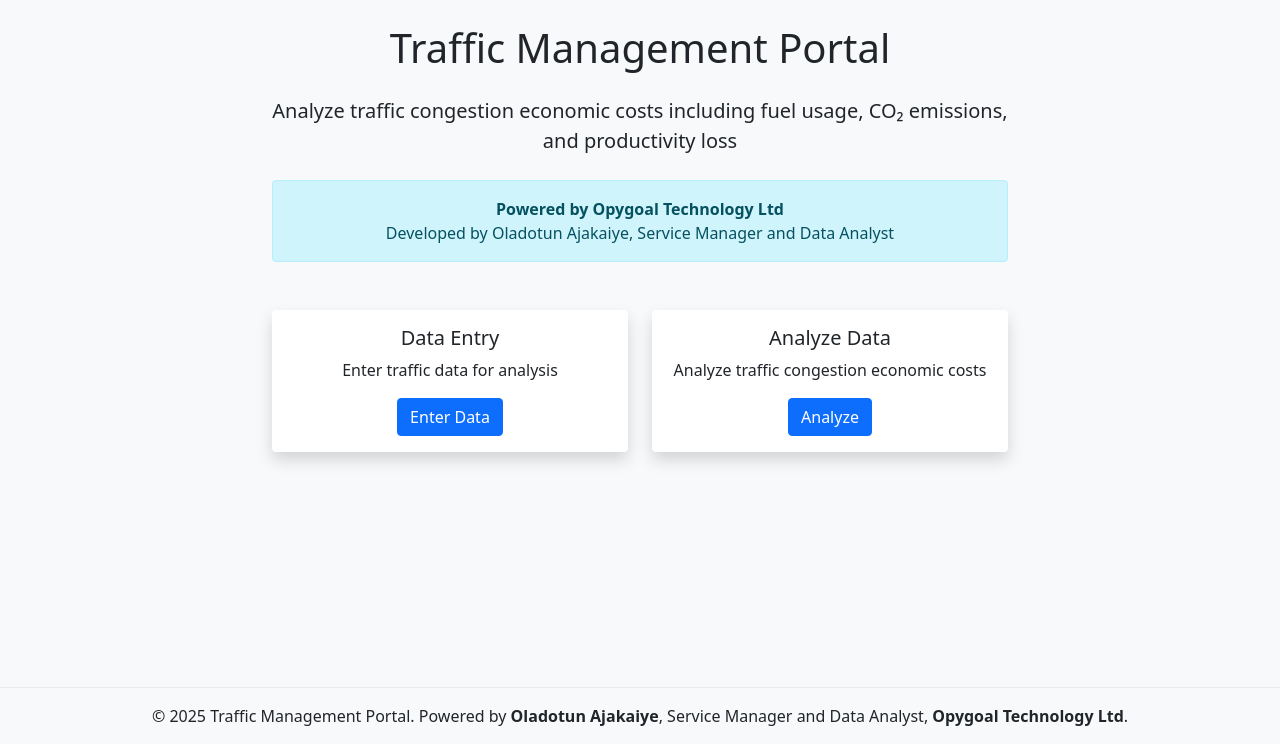
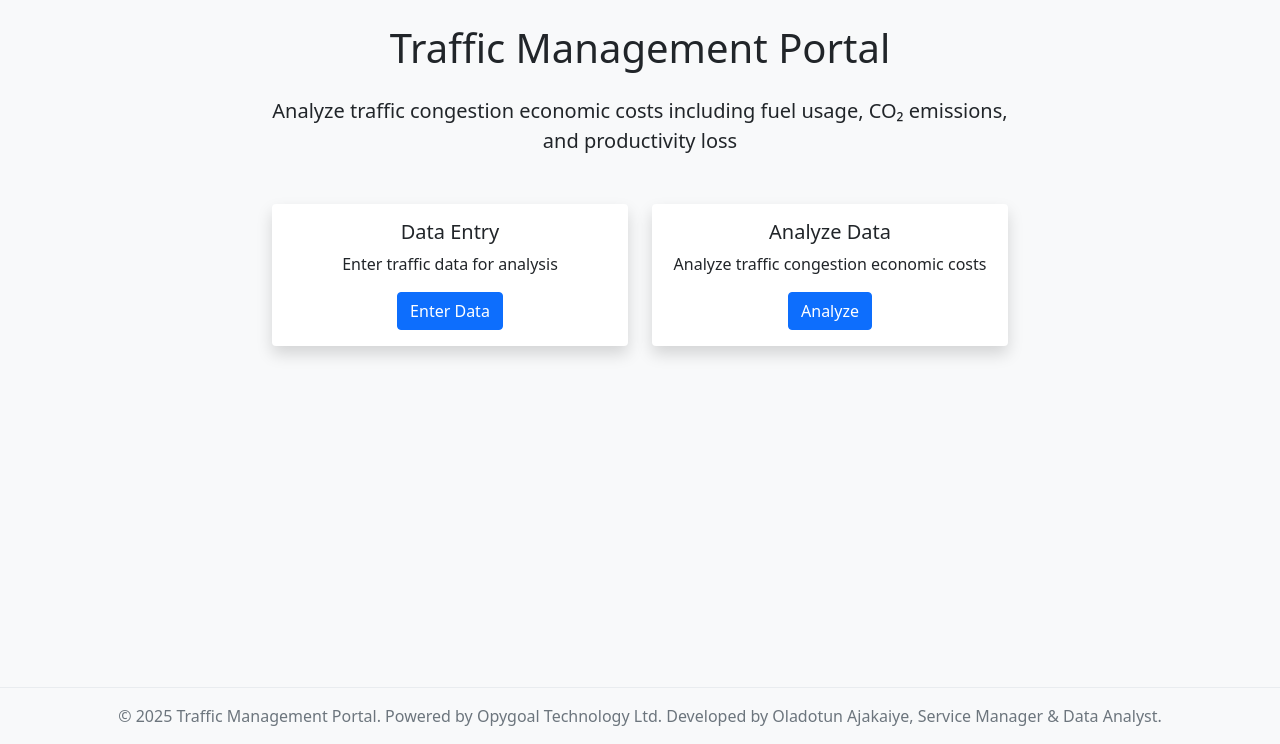
Before and after one commit to Stevenson80/Traffic_Management_Project, a Flask app: page / in a window 1280 px wide. Shown: the part 56-800 px from the top of the page. Run offline with Flask 3, Linux system fonts and the light colour scheme.

Commit message:
Clean up UI: moved credits to footer only in base.html, removed from main page

```diff
--- a/templates/base.html
+++ b/templates/base.html
@@ -33,14 +33,10 @@
     </div>
 
     <!-- Add this footer section -->
-    <footer class="bg-light text-center text-dark py-3 mt-5">
-        <div class="container">
-            <p class="mb-0">
-                &copy; 2025 Traffic Management Portal.
-                Powered by <strong>Oladotun Ajakaiye</strong>, Service Manager and Data Analyst,
-                <strong>Opygoal Technology Ltd</strong>.
-            </p>
-        </div>
+    <footer class="footer mt-auto py-3 bg-light">
+    <div class="container text-center">
+        <span class="text-muted">© 2025 Traffic Management Portal. Powered by Opygoal Technology Ltd. Developed by Oladotun Ajakaiye, Service Manager & Data Analyst.</span>
+    </div>
     </footer>
 
     <script src="https://cdn.jsdelivr.net/npm/bootstrap@5.1.3/dist/js/bootstrap.bundle.min.js"></script>
--- a/templates/index.html
+++ b/templates/index.html
@@ -5,12 +5,6 @@
     <div class="col-md-8 mx-auto text-center">
         <h1 class="mb-4">Traffic Management Portal</h1>
         <p class="lead">Analyze traffic congestion economic costs including fuel usage, CO₂ emissions, and productivity loss</p>
-
-        <!-- Add this credit section -->
-        <div class="alert alert-info mt-4">
-            <strong>Powered by Opygoal Technology Ltd</strong><br>
-            Developed by Oladotun Ajakaiye, Service Manager and Data Analyst
-        </div>
 
         <div class="row mt-5">
             <div class="col-md-6">
```
